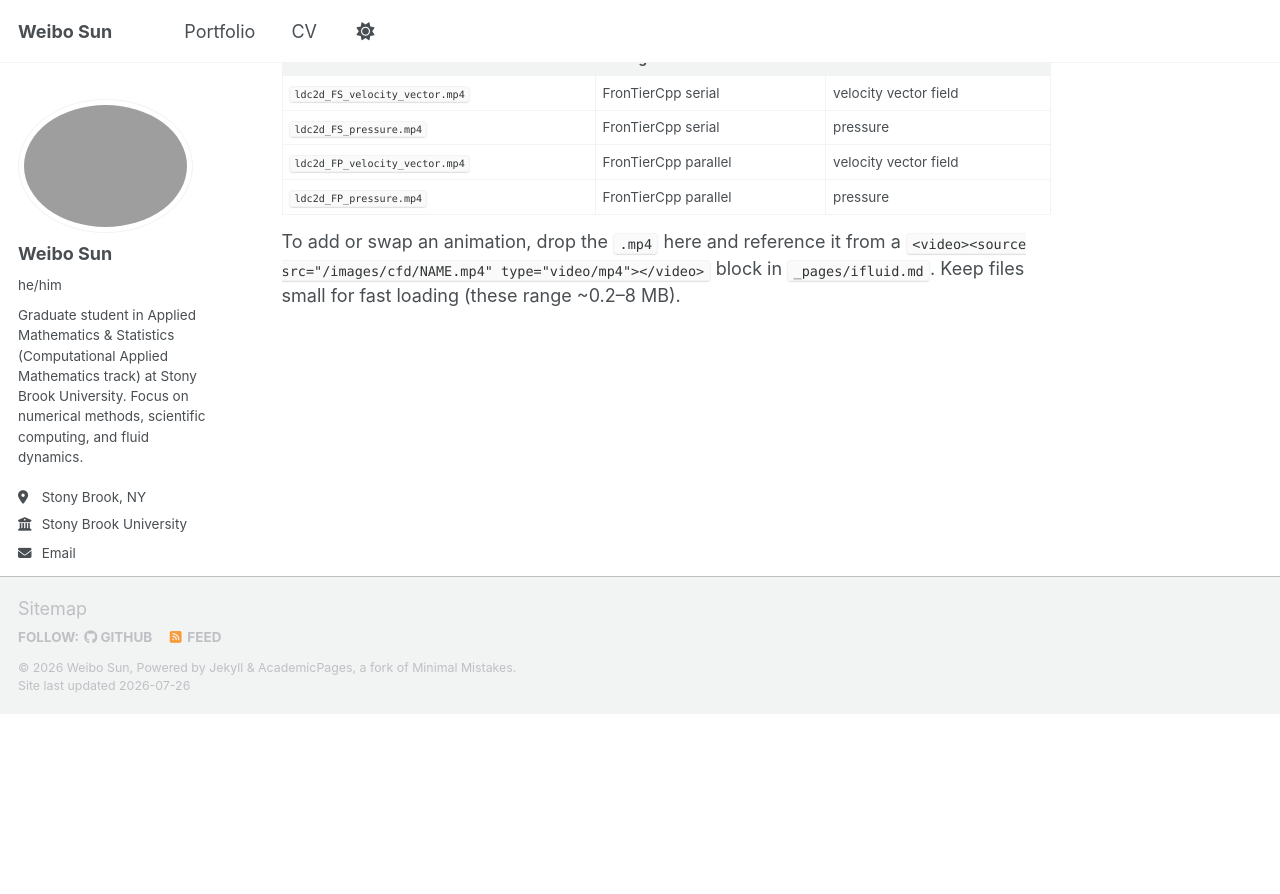
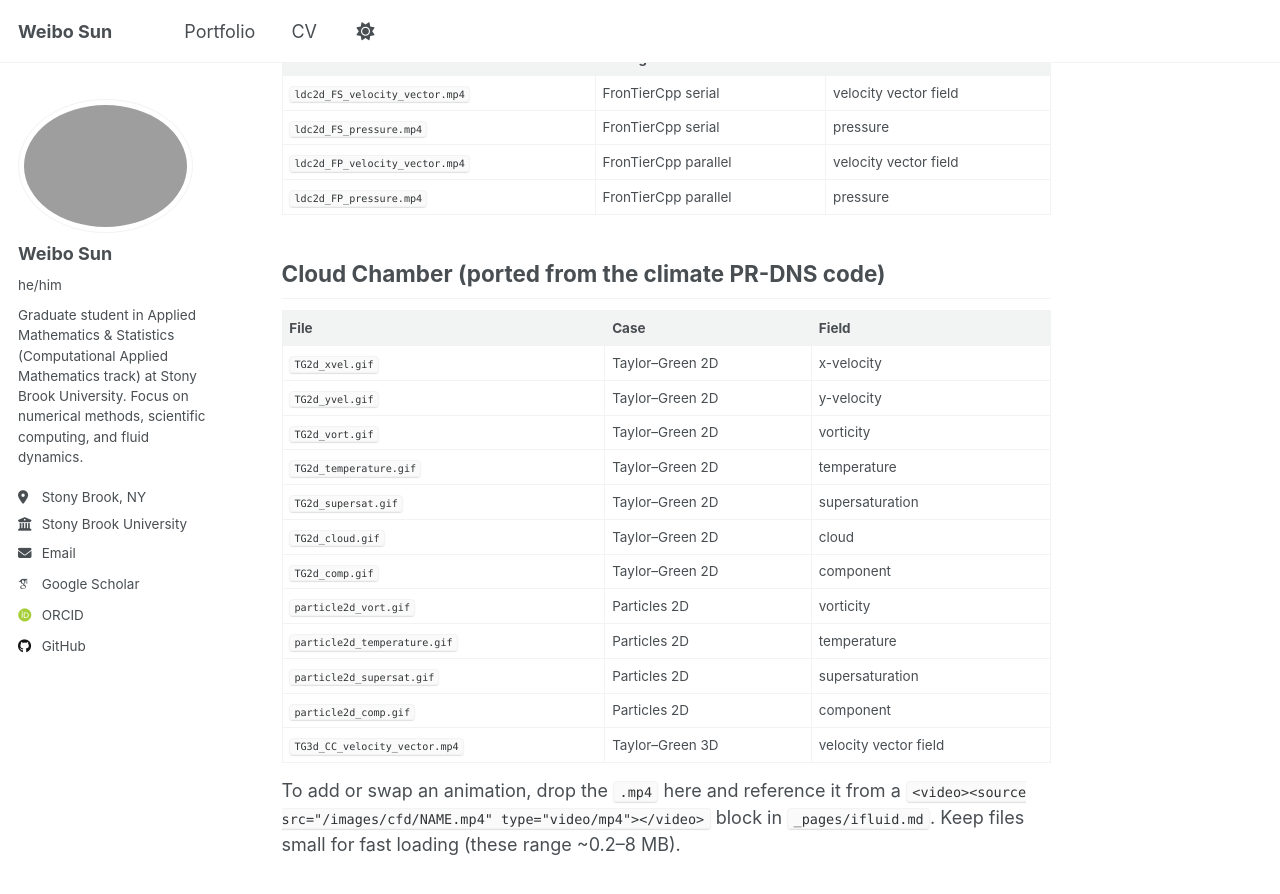
Before and after one commit to Webberrr7/Webberrr7.github.io, a Jekyll site: the page built from images/cfd/README.md, in a window 1280 px wide and 900 px high, scrolled down 673 px. Shown: the top 894 px of the window. Built offline with Jekyll 4.4.1, drawn with Linux system fonts in a browser that asks for light colours; some web fonts are replaced; our own code applies the rules of GitHub Pages for plain Markdown files; a script that is not in the unit is left out; before the commit the page ends 1387 px from its top, so only the background shows below that.

Commit message:
Add Cloud Chamber section (TG2d, particle2d, TG3d vector field)
New gallery section for results from the Cloud-Chamber solver ported
from the climate PR-DNS code: Taylor-Green 2D (7 fields), particle 2D
(4 fields), and a Taylor-Green 3D velocity vector field video.

Co-Authored-By: Claude Fable 5 <noreply@anthropic.com>

```diff
--- a/images/cfd/README.md
+++ b/images/cfd/README.md
@@ -25,6 +25,23 @@ alongside the pressure field.
 | `ldc2d_FP_velocity_vector.mp4` | FronTierCpp parallel | velocity vector field |
 | `ldc2d_FP_pressure.mp4`        | FronTierCpp parallel | pressure |
 
+## Cloud Chamber (ported from the climate PR-DNS code)
+
+| File | Case | Field |
+|---|---|---|
+| `TG2d_xvel.gif`        | Taylor–Green 2D | x-velocity |
+| `TG2d_yvel.gif`        | Taylor–Green 2D | y-velocity |
+| `TG2d_vort.gif`        | Taylor–Green 2D | vorticity |
+| `TG2d_temperature.gif` | Taylor–Green 2D | temperature |
+| `TG2d_supersat.gif`    | Taylor–Green 2D | supersaturation |
+| `TG2d_cloud.gif`       | Taylor–Green 2D | cloud |
+| `TG2d_comp.gif`        | Taylor–Green 2D | component |
+| `particle2d_vort.gif`        | Particles 2D | vorticity |
+| `particle2d_temperature.gif` | Particles 2D | temperature |
+| `particle2d_supersat.gif`    | Particles 2D | supersaturation |
+| `particle2d_comp.gif`        | Particles 2D | component |
+| `TG3d_CC_velocity_vector.mp4` | Taylor–Green 3D | velocity vector field |
+
 To add or swap an animation, drop the `.mp4` here and reference it from a
 `<video><source src="/images/cfd/NAME.mp4" type="video/mp4"></video>` block in
 `_pages/ifluid.md`. Keep files small for fast loading (these range ~0.2–8 MB).
```
Also changed, not shown: _pages/ifluid.md (+98 -0 lines), images/cfd/TG2d_cloud.gif (added), images/cfd/TG2d_comp.gif (added), images/cfd/particle2d_comp.gif (added), 9 other files.
